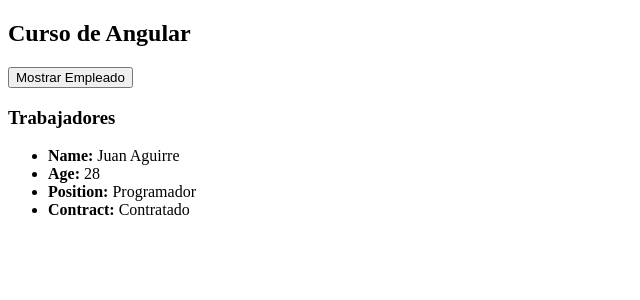
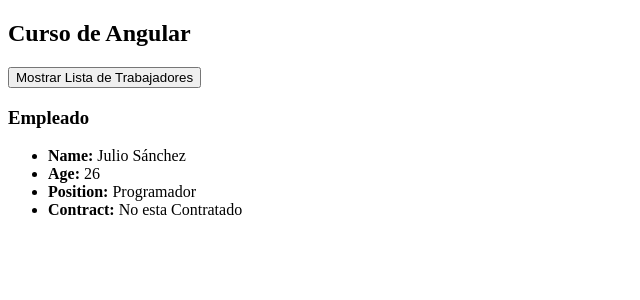
Before and after one commit to JUNIOR-SANCHEZ/Angular, an Angular app: page / in a window 1280 px wide. Shown: the top 300 px of the page, without its empty margins (0-640 px from the left). Built offline with nearby package versions, Linux system fonts and the light colour scheme.

Commit message:
udemy Directiva ngFor

```diff
--- a/src/app/empleado/empleado.component.html
+++ b/src/app/empleado/empleado.component.html
@@ -1,5 +1,5 @@
 <h2>{{title}}</h2>
-<button (click)="changeWorker(externalWorker=!externalWorker)">{{externalWorker ? 'Mostrar Trabajador' : 'Mostrar Empleado'}}</button>
+<button (click)="changeWorker(externalWorker=!externalWorker)">{{externalWorker ? 'Mostrar Lista de Trabajadores' : 'Mostrar Empleado'}}</button>
 <div *ngIf="externalWorker == true">
   <h3>Empleado</h3>
   <ul>
@@ -14,15 +14,16 @@
   </ul>
 </div>
 <div *ngIf="externalWorker == false">
-  <h3>Trabajadores</h3>
-  <ul>
+  <h3>Lista de Trabajadores</h3>
+  <ul *ngFor="let worker of workers; index as i">
+    <strong>Empleado {{i+1}}:</strong>
     <li>
-      <strong>Name: </strong>{{workers[0].name}}</li>
+      <strong>Name: </strong>{{worker.name}}</li>
     <li>
-      <strong>Age: </strong>{{workers[0].age}}</li>
+      <strong>Age: </strong>{{worker.age}}</li>
     <li>
-      <strong>Position: </strong>{{workers[0].position}}</li>
+      <strong>Position: </strong>{{worker.position}}</li>
     <li>
-      <strong>Contract: </strong>{{workers[0].hired ? 'Contratado' : 'No esta contratado'}}</li>
+      <strong>Contract: </strong>{{worker.hired ? 'Contratado' : 'No esta contratado'}}</li>
   </ul>
 </div>
--- a/src/app/empleado/empleado.component.ts
+++ b/src/app/empleado/empleado.component.ts
@@ -19,7 +19,7 @@
       new Employee("Lorena Zambrano",24,"Farmaceutica",false),
       new Employee("Monica Sanchez",25,"Secretaria",true)
     ];
-    this.externalWorker = false;
+    this.externalWorker = true;
    }
 
   ngOnInit() {
```
